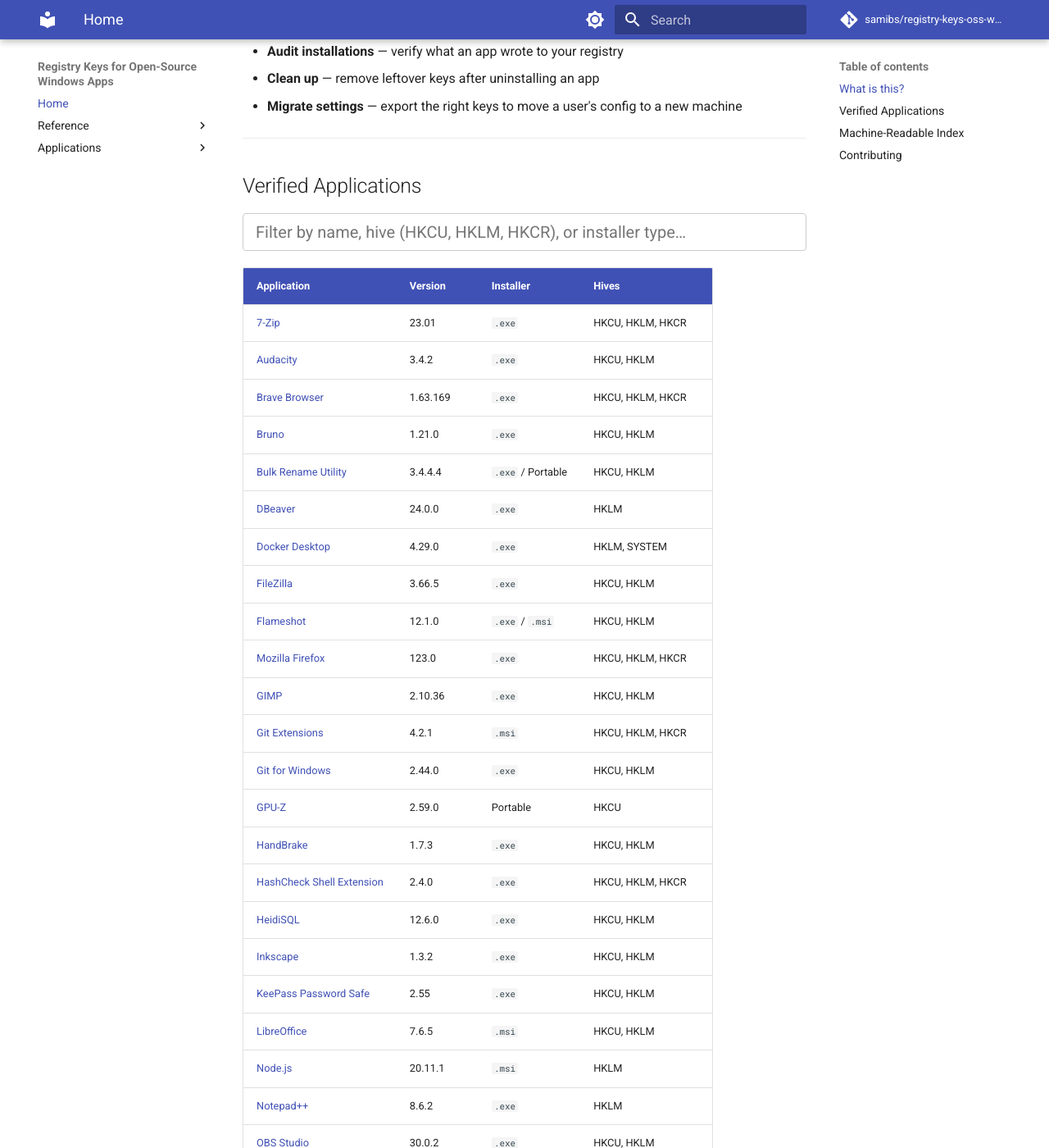
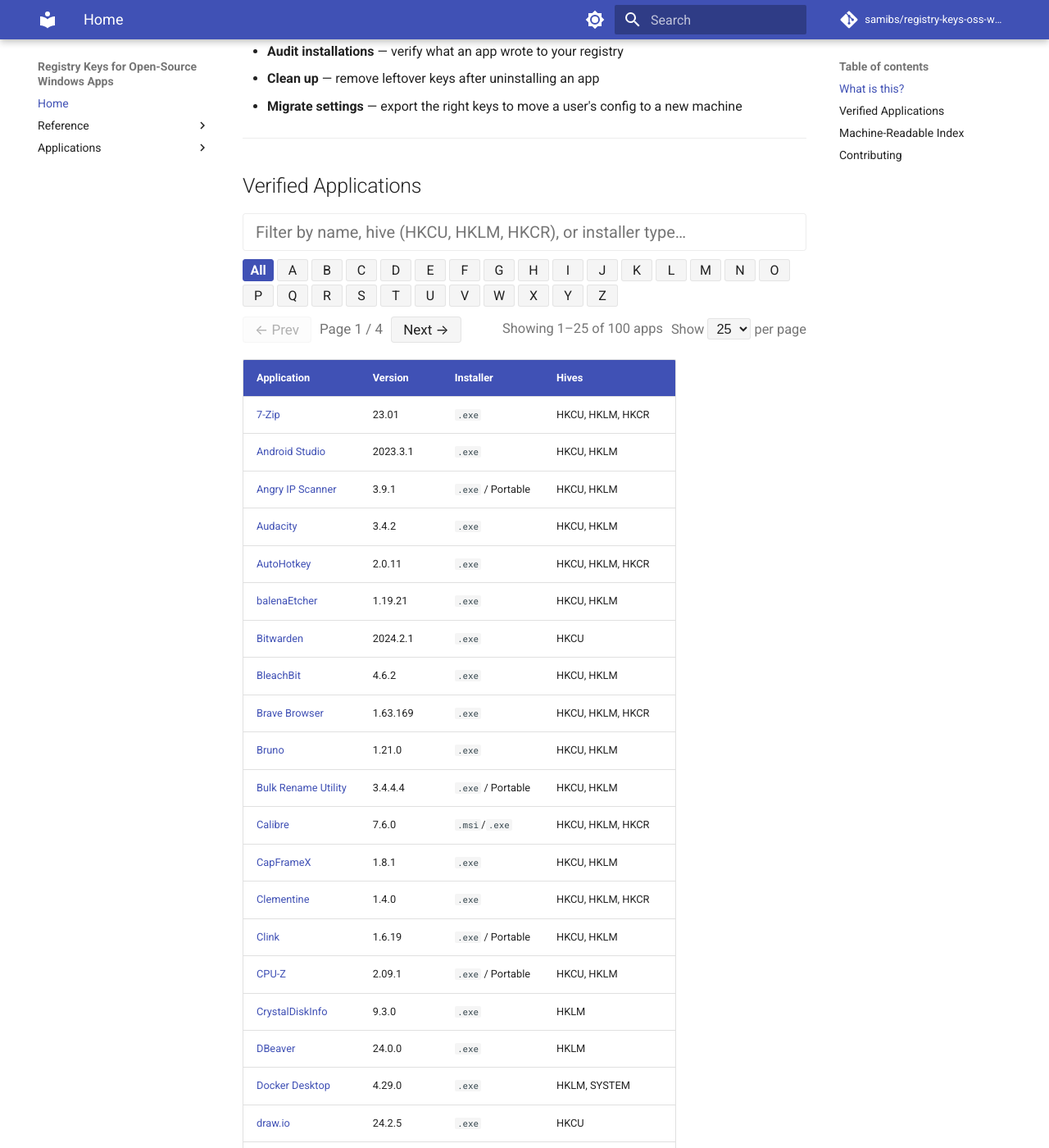
Before and after one commit to samibs/Registry-Keys-for-Open-Source-Applications-on-Windows, an MkDocs documentation site: the page built from windows/index.md, in a window 1280 px wide and 1400 px high, scrolled down 450 px. Shown: the whole window at 82% size. Built offline with MkDocs 1.6.1 and Material for MkDocs 9.7.7, drawn with Linux system fonts in a browser that asks for light colours; comment, search, counter and statistics services are not loaded; some of the changed text lies outside the part shown.

Commit message:
feat(ux): add pagination + A-Z letter filter to app table
- Replaced single-filter search with full paginated table:
  - A–Z letter nav buttons: click a letter to jump to that section
  - Text search: combined with letter filter for precision
  - Pagination: Prev/Next, page X/Y indicator, showing N–M of total
  - Per-page selector: 10 | 25 (default) | 50 | All
  - Rows auto-sorted alphabetically on load
- extra.css: added styles for letter-btn, pg-btn, pagination-bar,
  count-indicator — all using Material CSS variables for dark mode support

Co-authored-by: Copilot <223556219+Copilot@users.noreply.github.com>

```diff
--- a/windows/assets/extra.css
+++ b/windows/assets/extra.css
@@ -9,10 +9,96 @@
   width: 100%;
   box-sizing: border-box;
   transition: border-color 0.2s;
+  margin-bottom: 0.5rem;
 }
 #app-filter:focus {
   outline: none;
   border-color: var(--md-primary-fg-color);
+}
+
+/* ── App table controls wrapper ──────────────────────────────── */
+#app-table-controls {
+  margin-bottom: 1rem;
+}
+
+/* ── Letter navigation ───────────────────────────────────────── */
+#letter-nav {
+  display: flex;
+  flex-wrap: wrap;
+  gap: 0.2rem;
+  margin-bottom: 0.6rem;
+}
+.letter-btn {
+  min-width: 1.9rem;
+  padding: 0.15rem 0.3rem;
+  cursor: pointer;
+  border-radius: 3px;
+  font-size: 0.8rem;
+  font-weight: normal;
+  background: var(--md-code-bg-color);
+  color: var(--md-default-fg-color);
+  border: 1px solid var(--md-default-fg-color--lightest);
+  transition: background 0.15s, color 0.15s;
+}
+.letter-btn:hover {
+  background: var(--md-primary-fg-color);
+  color: var(--md-primary-bg-color);
+  border-color: var(--md-primary-fg-color);
+}
+.letter-btn.active {
+  background: var(--md-primary-fg-color);
+  color: var(--md-primary-bg-color);
+  border-color: var(--md-primary-fg-color);
+  font-weight: bold;
+}
+
+/* ── Pagination bar ──────────────────────────────────────────── */
+#pagination-bar {
+  display: flex;
+  align-items: center;
+  flex-wrap: wrap;
+  gap: 0.5rem;
+}
+.pg-btn {
+  padding: 0.25rem 0.7rem;
+  cursor: pointer;
+  border-radius: 4px;
+  font-size: 0.85rem;
+  background: var(--md-code-bg-color);
+  color: var(--md-default-fg-color);
+  border: 1px solid var(--md-default-fg-color--lightest);
+  transition: background 0.15s;
+}
+.pg-btn:hover:not(:disabled) {
+  background: var(--md-primary-fg-color);
+  color: var(--md-primary-bg-color);
+  border-color: var(--md-primary-fg-color);
+}
+.pg-btn:disabled {
+  opacity: 0.35;
+  cursor: default;
+}
+#page-indicator {
+  font-size: 0.85rem;
+  color: var(--md-default-fg-color--light);
+}
+#count-indicator {
+  margin-left: auto;
+  font-size: 0.82rem;
+  color: var(--md-default-fg-color--light);
+}
+.pg-size-label {
+  font-size: 0.82rem;
+  color: var(--md-default-fg-color--light);
+}
+.pg-size-label select {
+  font-size: 0.82rem;
+  padding: 0.1rem 0.3rem;
+  border-radius: 3px;
+  border: 1px solid var(--md-default-fg-color--lightest);
+  background: var(--md-code-bg-color);
+  color: var(--md-default-fg-color);
+  cursor: pointer;
 }
 
 /* ── Minor table readability improvements ─────────────────────── */
--- a/windows/index.md
+++ b/windows/index.md
@@ -24,22 +24,110 @@ When open-source applications are installed on Windows, they write entries to th
 
 ## Verified Applications
 
-<div style="margin-bottom:1rem">
-  <input id="app-filter" type="text" placeholder="Filter by name, hive (HKCU, HKLM, HKCR), or installer type…"
-    style="width:100%;padding:0.5rem 0.75rem;font-size:1rem;border:1px solid #ccc;border-radius:4px;box-sizing:border-box" />
+<div id="app-table-controls">
+  <input id="app-filter" type="text" placeholder="Filter by name, hive (HKCU, HKLM, HKCR), or installer type…" />
+  <div id="letter-nav"></div>
+  <div id="pagination-bar">
+    <button id="prev-page" class="pg-btn">&#8592; Prev</button>
+    <span id="page-indicator"></span>
+    <button id="next-page" class="pg-btn">Next &#8594;</button>
+    <span id="count-indicator"></span>
+    <label class="pg-size-label">Show
+      <select id="page-size">
+        <option value="25" selected>25</option>
+        <option value="50">50</option>
+        <option value="10">10</option>
+        <option value="0">All</option>
+      </select>
+      per page
+    </label>
+  </div>
 </div>
 
 <script>
 document.addEventListener('DOMContentLoaded', function () {
-  var input = document.getElementById('app-filter');
+  var input       = document.getElementById('app-filter');
+  var letterNav   = document.getElementById('letter-nav');
+  var prevBtn     = document.getElementById('prev-page');
+  var nextBtn     = document.getElementById('next-page');
+  var pageInd     = document.getElementById('page-indicator');
+  var countInd    = document.getElementById('count-indicator');
+  var pageSizeSel = document.getElementById('page-size');
   if (!input) return;
-  input.addEventListener('input', function () {
-    var q = this.value.toLowerCase().trim();
-    var rows = document.querySelectorAll('table tbody tr');
-    rows.forEach(function (row) {
-      row.style.display = (!q || row.textContent.toLowerCase().includes(q)) ? '' : 'none';
+
+  var tbody = document.querySelector('#app-table-controls ~ table tbody');
+  if (!tbody) tbody = document.querySelector('table tbody');
+  if (!tbody) return;
+
+  /* Sort rows alphabetically by app name (first cell) */
+  var allRows = Array.from(tbody.querySelectorAll('tr'));
+  allRows.sort(function (a, b) {
+    var na = a.cells[0].textContent.trim().toLowerCase();
+    var nb = b.cells[0].textContent.trim().toLowerCase();
+    return na < nb ? -1 : na > nb ? 1 : 0;
+  });
+  allRows.forEach(function (r) { tbody.appendChild(r); });
+
+  var currentPage  = 1;
+  var pageSize     = 25;
+  var activeLetter = '';
+
+  /* Build A–Z letter nav */
+  ['All'].concat('ABCDEFGHIJKLMNOPQRSTUVWXYZ'.split('')).forEach(function (l) {
+    var btn = document.createElement('button');
+    btn.textContent    = l;
+    btn.className      = 'letter-btn' + (l === 'All' ? ' active' : '');
+    btn.dataset.letter = l === 'All' ? '' : l;
+    btn.addEventListener('click', function () {
+      activeLetter = this.dataset.letter;
+      letterNav.querySelectorAll('.letter-btn').forEach(function (b) { b.classList.remove('active'); });
+      this.classList.add('active');
+      currentPage = 1;
+      render();
     });
+    letterNav.appendChild(btn);
   });
+
+  function getFiltered() {
+    var q = input.value.toLowerCase().trim();
+    return allRows.filter(function (row) {
+      var letterOk = !activeLetter || row.cells[0].textContent.trim().toUpperCase().charAt(0) === activeLetter;
+      var searchOk = !q || row.textContent.toLowerCase().includes(q);
+      return letterOk && searchOk;
+    });
+  }
+
+  function render() {
+    var filtered    = getFiltered();
+    var total       = filtered.length;
+    var ps          = pageSize === 0 ? Math.max(total, 1) : pageSize;
+    var totalPages  = Math.max(1, Math.ceil(total / ps));
+    if (currentPage > totalPages) currentPage = totalPages;
+    var start = (currentPage - 1) * ps;
+    var end   = Math.min(start + ps, total);
+
+    allRows.forEach(function (r) { r.style.display = 'none'; });
+    filtered.slice(start, end).forEach(function (r) { r.style.display = ''; });
+
+    pageInd.textContent  = 'Page ' + currentPage + ' / ' + totalPages;
+    countInd.textContent = (total === 0 ? 'No apps match' : 'Showing ' + (start + 1) + '–' + end + ' of ' + total + ' apps');
+    prevBtn.disabled = currentPage <= 1;
+    nextBtn.disabled = currentPage >= totalPages;
+  }
+
+  input.addEventListener('input', function () { currentPage = 1; render(); });
+  prevBtn.addEventListener('click', function () { if (currentPage > 1) { currentPage--; render(); } });
+  nextBtn.addEventListener('click', function () {
+    var tp = Math.max(1, Math.ceil(getFiltered().length / (pageSize || 1)));
+    if (currentPage < tp) { currentPage++; render(); }
+  });
+  pageSizeSel.addEventListener('change', function () {
+    pageSize = parseInt(this.value, 10);
+    currentPage = 1;
+    render();
+  });
+
+  render();
 });
 </script>
 
```
